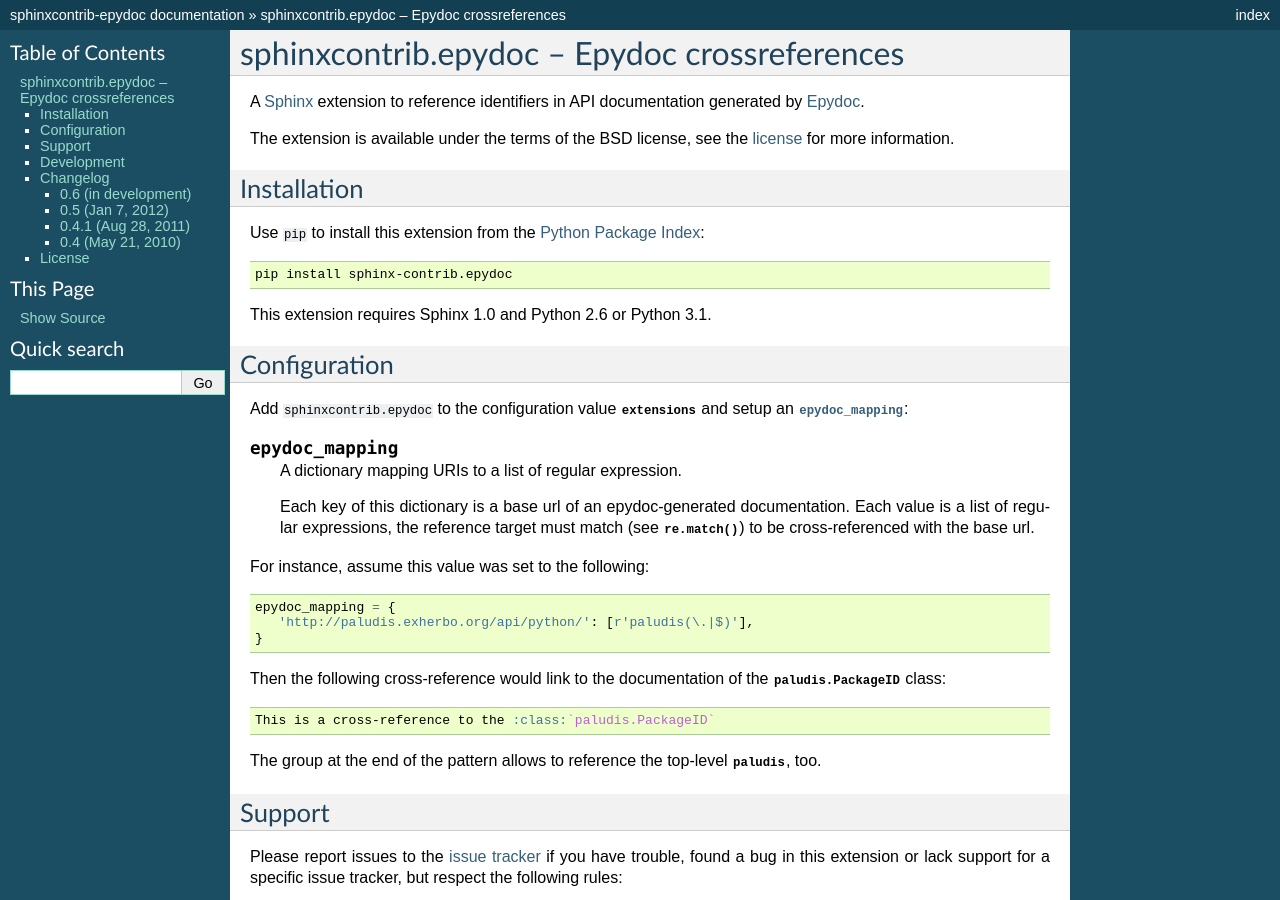
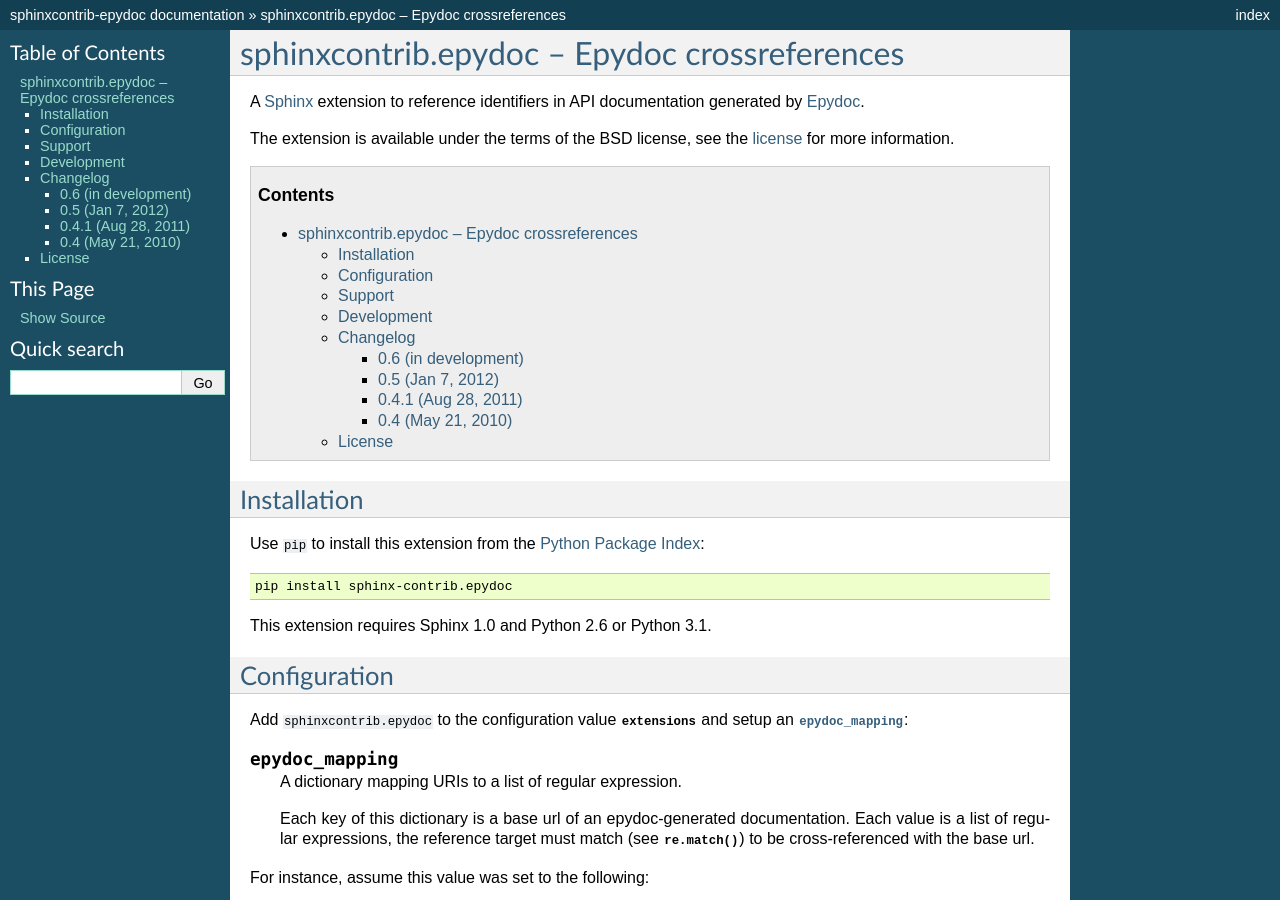
Before and after one commit to clod6677/sphinxcontrib-epydoc, a Sphinx documentation site: the page built from doc/index.rst, in a window 1280 px wide and 900 px high. Built offline with Sphinx 7.4.7, drawn with Linux system fonts in a browser that asks for light colours; the version number could not be read and is left out.

Commit message:
Add ToC to frontpage

```diff
--- a/doc/index.rst
+++ b/doc/index.rst
@@ -8,6 +8,8 @@ Epydoc_.
 
 The extension is available under the terms of the BSD license, see the
 license_ for more information.
+
+.. contents:: Contents
 
 
 Installation
```
